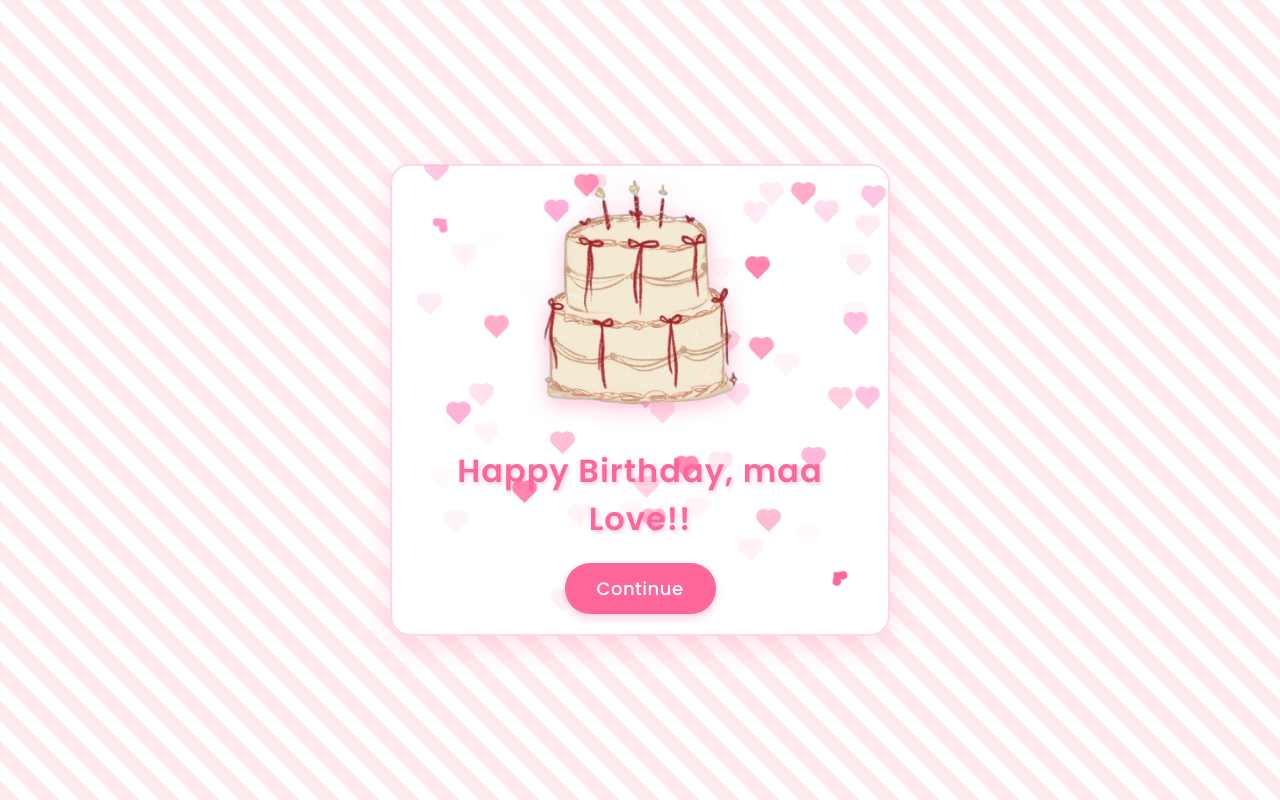
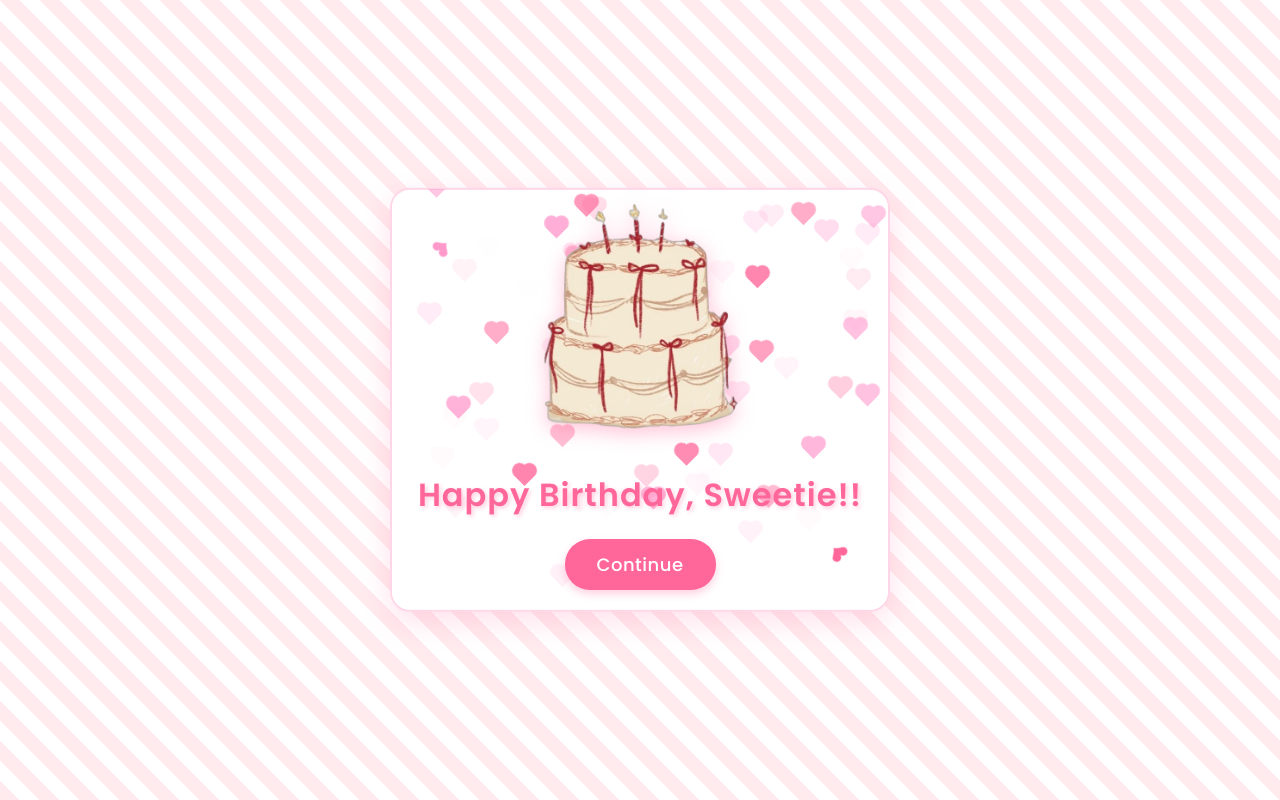
Before and after one commit to giftinn/birthdaygift-foryouu, a plain HTML site: page index.html in a window 1280 px wide. Drawn offline with Linux system fonts and the light colour scheme.

Commit message:
Update index.html

```diff
--- a/index.html
+++ b/index.html
@@ -269,7 +269,7 @@
       <div class="decoration decoration-top-left">❤</div>
       <div class="decoration decoration-bottom-right">❤</div>
       <img src="cake.png" alt="My Melody" class="melody-character">
-      <h1>Happy Birthday, maa Love!!</h1>
+      <h1>Happy Birthday, Sweetie!!</h1>
       <div class="hearts" id="hearts1"></div>
       <button class="btn" onclick="showPage('page2')">Continue</button>
     </div>
```
